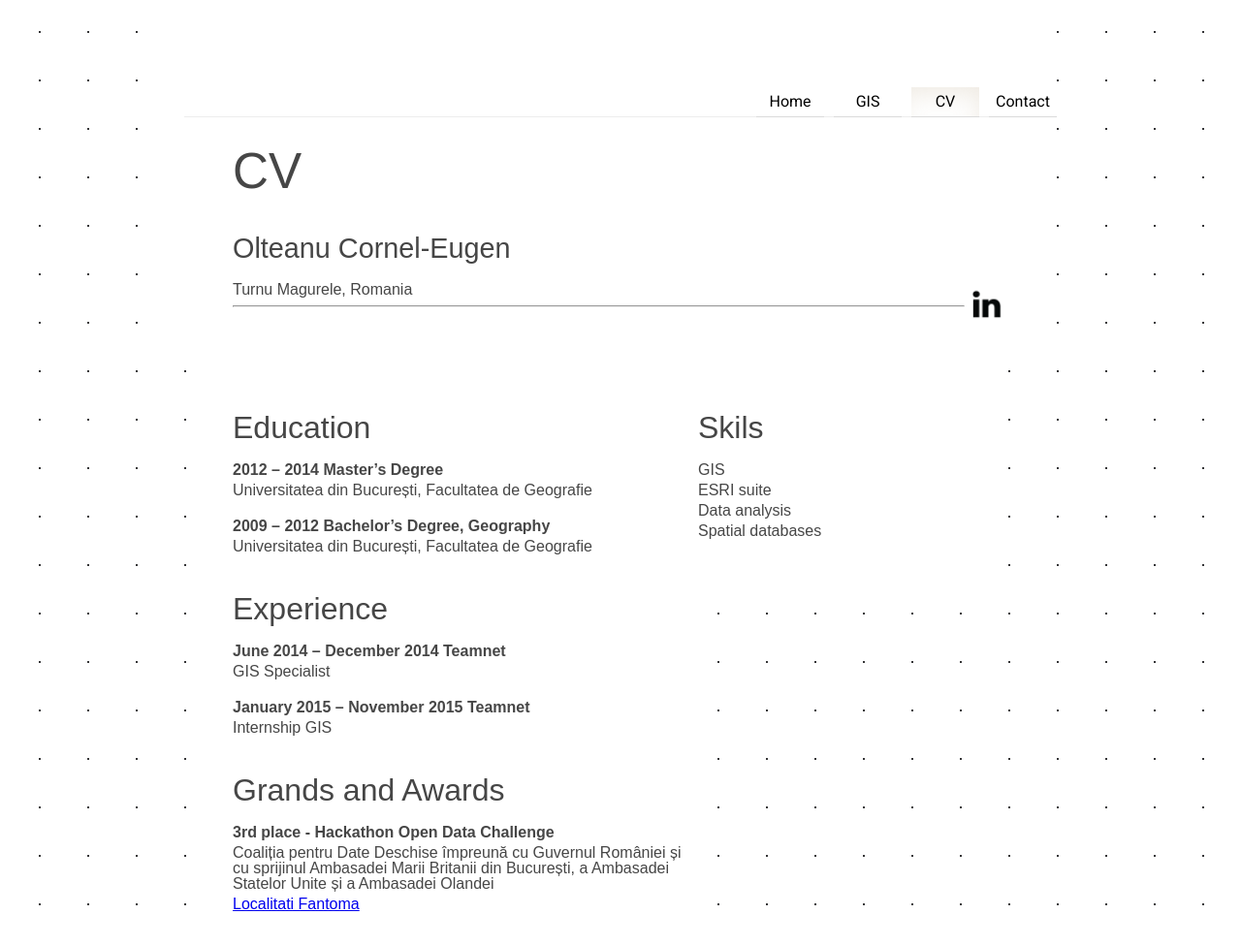
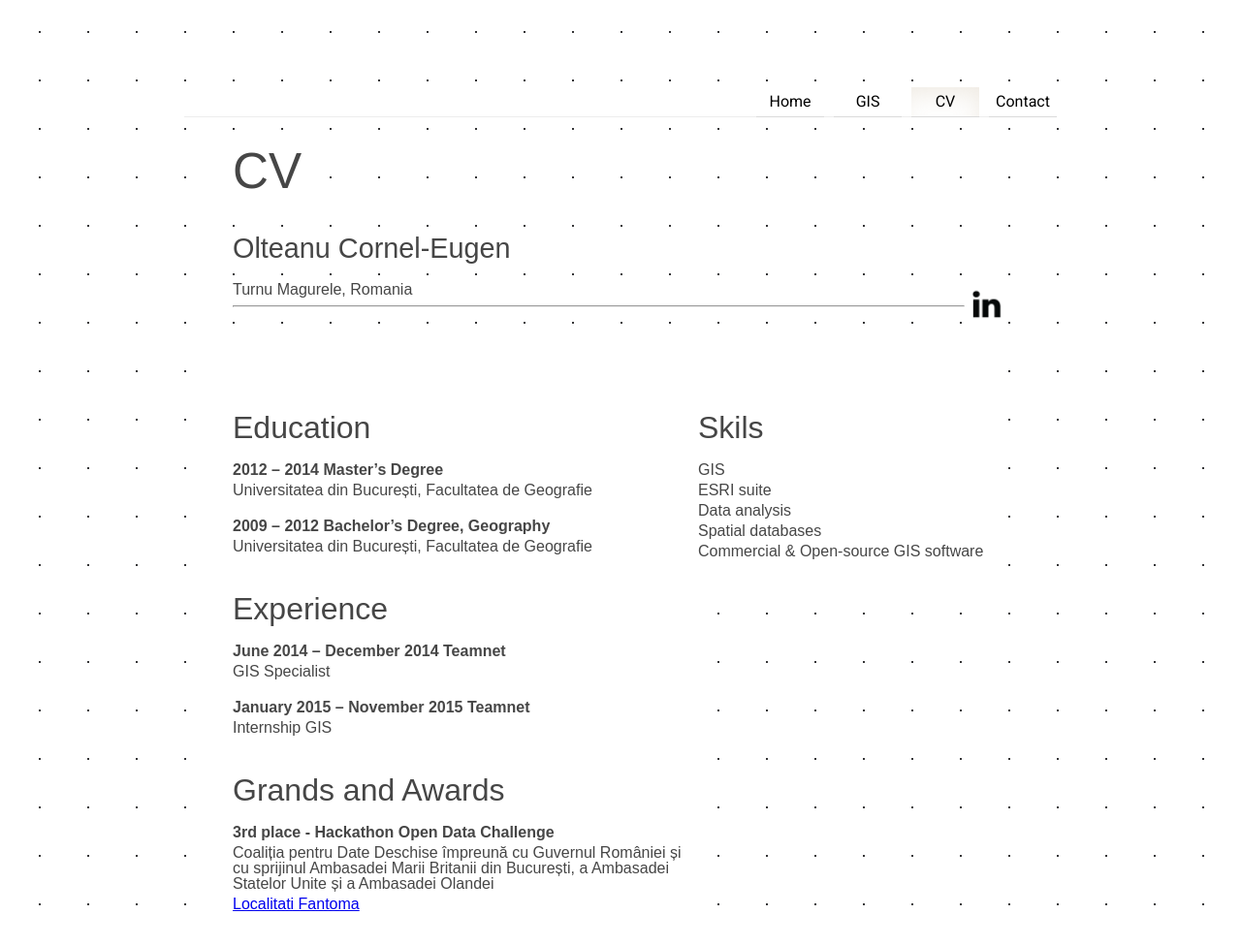
Before and after one commit to 0lty/oce, a Jekyll site: the page built from cv.html, in a window 1280 px wide. Shown: the whole page at 97% size. Built offline with Jekyll 4.4.1, drawn with Linux system fonts in a browser that asks for light colours; nearby versions of some CDN libraries; some web fonts are replaced.

Commit message:
style fixes

```diff
--- a/css/_contact.scss
+++ b/css/_contact.scss
@@ -87,7 +87,34 @@
   font-family: 'EB Garamond', serif;
   font-size: 1.2em;
   padding: 5px 0;
+ a{
+   background-color: rgba(255, 255, 255, 0);
+ }
+
   p{
     margin-top: 10px;
+    background-color: rgba(255, 255, 255, 0);
   }
 }
+
+@media (max-width: 400px) {
+  .cta{
+    li{
+      font-size: 1em;
+    }
+  }
+}
+
+
+@media (max-width: 400px) {
+  .cta{
+    ul{text-align: center;
+      li{
+        display: block;
+        width: 100%;
+        background-position: center;
+        font-weight: bold;
+      }
+    }
+  }
+}
--- a/css/_cv.scss
+++ b/css/_cv.scss
@@ -2,6 +2,12 @@
   width: 100%;
   max-width: 800px;
   margin: 0 auto;
+
+  h1,h2,h3 {
+    display: table;
+  }
+
+
 }
 
 #linked-btn {
--- a/css/main.scss
+++ b/css/main.scss
@@ -33,7 +33,7 @@
   font-size: 16px;
 }
 
-p, span, div{
+p, span, .action-section, .section-about, .cv-containter, ul, h1, h2, h3{
   background-color: white;
 }
 // Minima also includes a mixin for defining media queries.
--- a/cv.html
+++ b/cv.html
@@ -18,6 +18,7 @@
     <h3>ESRI suite</h3>
     <h3>Data analysis</h3>
     <h3>Spatial databases</h3>
+    <h3>Commercial &amp; Open-source GIS software</h3>
     <br>
   </div>
 
--- a/index.html
+++ b/index.html
@@ -52,8 +52,4 @@
 
   </div>
 
-
-
-
-{% include footer.html %}
 </div>
```
